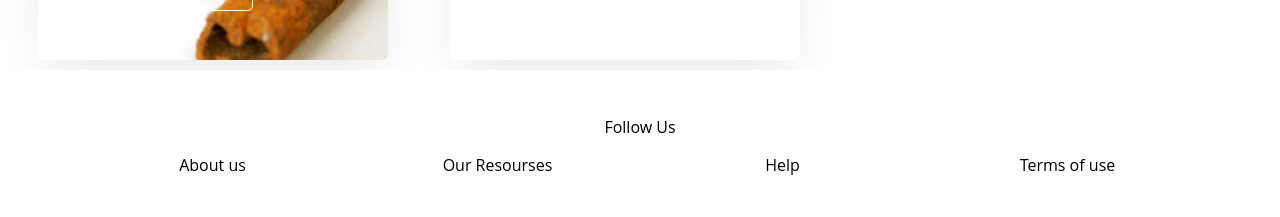
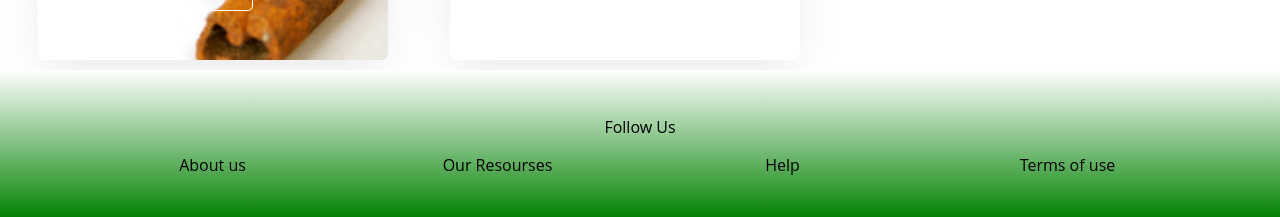
Before and after one commit to NehanZ/Farmify, a React (Create React App) app in the folder frontend/: page /home in a window 1280 px wide. Shown: the part 2462-2679 px from the top of the page. Built offline with nearby package versions, Linux system fonts and the light colour scheme.

Commit message:
Update footer.css

```diff
--- a/frontend/src/components/Footer/footer.css
+++ b/frontend/src/components/Footer/footer.css
@@ -1,6 +1,7 @@
 .main-footer {
     color: rgb(0, 0, 0);
-    background-color: white;
+    background-color: green; /* For browsers that do not support gradients */
+    background-image: linear-gradient(white, green);
     padding-top: 3em;
     position: relative;
     text-align: center;
```
